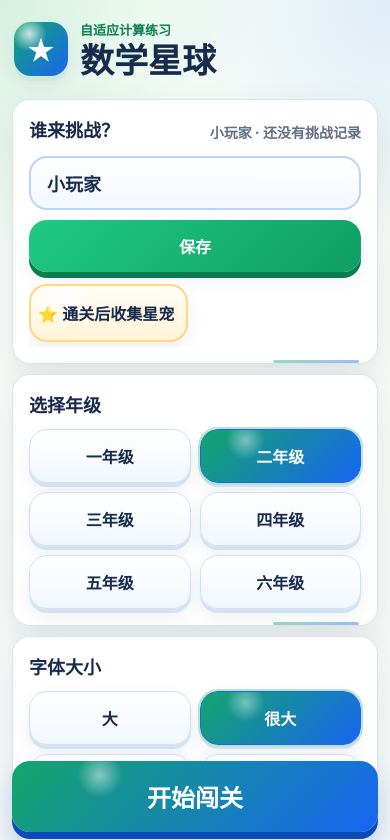
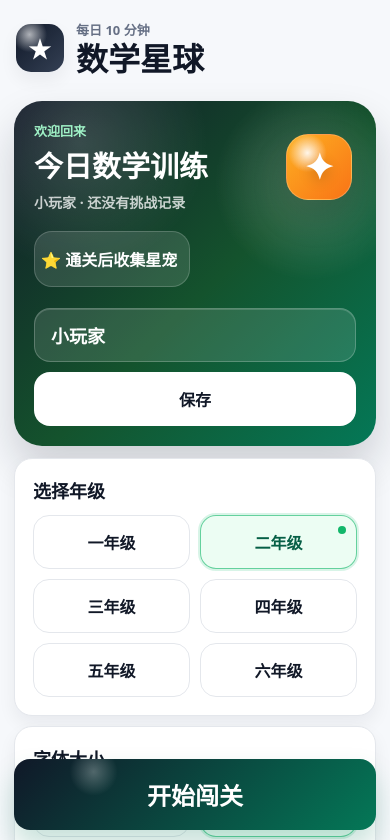
Before and after one commit to fjqjackie/math-planet-game, a plain HTML site: page index.html in a window 390 px wide. Shown: the top 840 px of the page. Drawn offline with Linux system fonts and the light colour scheme.

Commit message:
Refine premium mobile UI

```diff
--- a/index.html
+++ b/index.html
@@ -12,21 +12,27 @@
         <div class="brand">
           <span class="planet">★</span>
           <div>
-            <p class="eyebrow">自适应计算练习</p>
+            <p class="eyebrow">每日 10 分钟</p>
             <h1>数学星球</h1>
           </div>
         </div>
 
         <section class="panel player-panel">
-          <div class="section-heading">
-            <h2>谁来挑战？</h2>
-            <span id="profileSummary">还没有挑战记录</span>
+          <div class="mission-head">
+            <div>
+              <p class="section-kicker">欢迎回来</p>
+              <h2>今日数学训练</h2>
+              <span id="profileSummary">还没有挑战记录</span>
+            </div>
+            <div class="mission-orb">
+              <span>✦</span>
+            </div>
           </div>
+          <div id="collectionPreview" class="collection-preview"></div>
           <div class="player-row">
-            <input id="playerNameInput" class="player-input" maxlength="12" placeholder="输入小朋友昵称" />
+            <input id="playerNameInput" class="player-input" maxlength="12" placeholder="小朋友昵称" />
             <button id="saveProfileButton" class="small-button">保存</button>
           </div>
-          <div id="collectionPreview" class="collection-preview"></div>
         </section>
 
         <div class="setup-grid">
--- a/styles.css
+++ b/styles.css
@@ -1,23 +1,23 @@
 :root {
   color-scheme: light;
-  --bg: #f7faf7;
-  --ink: #172b4d;
-  --muted: #5f6f85;
+  --bg: #f6f8fb;
+  --ink: #111827;
+  --muted: #667085;
   --panel: #ffffff;
-  --line: #d7e2ea;
-  --blue: #1865f2;
-  --blue-dark: #0b4ab8;
-  --orange: #ff9f1c;
-  --pink: #f4629a;
-  --green: #14a66a;
-  --green-dark: #0b7f51;
-  --yellow: #f7c948;
+  --line: #e4e7ec;
+  --blue: #2563eb;
+  --blue-dark: #1d4ed8;
+  --orange: #f79009;
+  --pink: #ee46bc;
+  --green: #12b76a;
+  --green-dark: #039855;
+  --yellow: #fdb022;
   --red: #ef476f;
-  --purple: #7c5cff;
-  --cream: #fff8e6;
-  --shadow: 0 16px 38px rgba(29, 50, 84, 0.12);
-  --soft-shadow: 0 7px 18px rgba(29, 50, 84, 0.08);
-  --radius: 14px;
+  --purple: #7a5af8;
+  --cream: #fffbeb;
+  --shadow: 0 18px 36px rgba(16, 24, 40, 0.08);
+  --soft-shadow: 0 8px 18px rgba(16, 24, 40, 0.06);
+  --radius: 22px;
   font-family: ui-rounded, "PingFang SC", "Hiragino Sans GB", "Microsoft YaHei", system-ui, sans-serif;
 }
 
@@ -29,10 +29,7 @@ body {
   min-height: 100vh;
   margin: 0;
   color: var(--ink);
-  background:
-    radial-gradient(circle at 12% 0%, rgba(20, 166, 106, 0.14), transparent 18rem),
-    radial-gradient(circle at 86% 8%, rgba(24, 101, 242, 0.12), transparent 18rem),
-    linear-gradient(180deg, #fbfff8 0%, #f3f8fb 56%, #f7faf7 100%);
+  background: linear-gradient(180deg, #f9fbff 0%, #f4f7fb 100%);
 }
 
 button {
@@ -58,26 +55,27 @@ button {
   display: flex;
   align-items: center;
   gap: 16px;
-  padding: 14px 2px 18px;
+  padding: 8px 2px 18px;
 }
 
 .planet {
   display: grid;
-  width: 64px;
-  height: 64px;
+  width: 52px;
+  height: 52px;
   place-items: center;
-  border-radius: 20px;
+  border-radius: 16px;
   color: #fff;
   background:
-    radial-gradient(circle at 28% 22%, rgba(255, 255, 255, 0.75), transparent 1.1rem),
-    linear-gradient(135deg, var(--green), var(--blue));
-  box-shadow: 0 8px 0 #cfe9dc, var(--soft-shadow);
-  font-size: 31px;
+    radial-gradient(circle at 28% 22%, rgba(255, 255, 255, 0.65), transparent 1.1rem),
+    linear-gradient(135deg, #101828, #344054);
+  box-shadow: var(--soft-shadow);
+  font-size: 25px;
 }
 
 .eyebrow {
   margin: 0 0 6px;
-  color: var(--green-dark);
+  color: var(--muted);
+  font-size: 13px;
   font-weight: 800;
 }
 
@@ -87,13 +85,14 @@ h2 {
 }
 
 h1 {
-  font-size: clamp(36px, 6vw, 68px);
+  font-size: clamp(32px, 5.6vw, 56px);
   line-height: 1;
   letter-spacing: 0;
 }
 
 h2 {
   font-size: 22px;
+  letter-spacing: 0;
 }
 
 .setup-grid {
@@ -106,10 +105,10 @@ h2 {
 .question-card,
 .result-hero,
 .result-grid {
-  border: 1px solid rgba(215, 226, 234, 0.9);
+  border: 1px solid var(--line);
   border-radius: var(--radius);
-  background: rgba(255, 255, 255, 0.96);
-  box-shadow: var(--shadow);
+  background: var(--panel);
+  box-shadow: var(--soft-shadow);
 }
 
 .panel {
@@ -119,14 +118,7 @@ h2 {
 }
 
 .panel::after {
-  content: "";
-  position: absolute;
-  inset: auto 18px 0 auto;
-  width: 86px;
-  height: 3px;
-  border-radius: 999px;
-  background: linear-gradient(90deg, var(--green), var(--blue));
-  opacity: 0.42;
+  display: none;
 }
 
 .operation-panel {
@@ -135,37 +127,95 @@ h2 {
 
 .player-panel {
   margin-bottom: 16px;
+  color: #fff;
+  border: 0;
+  background:
+    radial-gradient(circle at 82% 24%, rgba(255, 255, 255, 0.22), transparent 6rem),
+    radial-gradient(circle at 18% 12%, rgba(255, 255, 255, 0.16), transparent 8rem),
+    linear-gradient(135deg, #111827 0%, #14532d 54%, #047857 100%);
+  box-shadow: 0 22px 42px rgba(17, 24, 39, 0.18);
+}
+
+.mission-head {
+  display: grid;
+  grid-template-columns: 1fr auto;
+  gap: 16px;
+  align-items: center;
+}
+
+.mission-head h2 {
+  margin: 3px 0 8px;
+  color: #fff;
+  font-size: clamp(26px, 5vw, 40px);
+}
+
+.mission-head span {
+  display: block;
+  color: rgba(255, 255, 255, 0.76);
+  font-size: 14px;
+  font-weight: 800;
+  line-height: 1.45;
+}
+
+.section-kicker {
+  margin: 0;
+  color: #9ff1c6;
+  font-size: 13px;
+  font-weight: 900;
+}
+
+.mission-orb {
+  display: grid;
+  width: 78px;
+  height: 78px;
+  place-items: center;
+  border: 1px solid rgba(255, 255, 255, 0.22);
+  border-radius: 26px;
+  background:
+    radial-gradient(circle at 32% 28%, rgba(255, 255, 255, 0.9), transparent 1.2rem),
+    linear-gradient(135deg, #fdb022, #f97316);
+  box-shadow: 0 16px 34px rgba(0, 0, 0, 0.18);
+}
+
+.mission-orb span {
+  color: #fff;
+  font-size: 36px;
+  text-shadow: 0 5px 14px rgba(0, 0, 0, 0.18);
 }
 
 .player-row {
   display: grid;
   grid-template-columns: 1fr auto;
   gap: 10px;
-  margin-top: 14px;
+  margin-top: 16px;
 }
 
 .player-input {
   min-height: 56px;
   width: 100%;
-  border: 2px solid #b8d5ff;
-  border-radius: var(--radius);
+  border: 1px solid rgba(255, 255, 255, 0.22);
+  border-radius: 16px;
   padding: 0 16px;
-  color: var(--ink);
-  background: linear-gradient(180deg, #ffffff, #f3f8ff);
+  color: #fff;
+  background: rgba(255, 255, 255, 0.12);
   font: inherit;
-  font-size: 20px;
+  font-size: 17px;
   font-weight: 900;
-  box-shadow: inset 0 2px 0 rgba(255, 255, 255, 0.9);
+  box-shadow: inset 0 1px 0 rgba(255, 255, 255, 0.16);
+}
+
+.player-input::placeholder {
+  color: rgba(255, 255, 255, 0.64);
 }
 
 .small-button {
   min-height: 56px;
   border: 0;
-  border-radius: var(--radius);
+  border-radius: 16px;
   padding: 0 18px;
-  color: #fff;
-  background: linear-gradient(135deg, #20c983, #0f9f63);
-  box-shadow: 0 6px 0 #0a7d4e, var(--soft-shadow);
+  color: #111827;
+  background: #fff;
+  box-shadow: none;
   cursor: pointer;
   font-weight: 900;
 }
@@ -175,28 +225,27 @@ h2 {
   flex-wrap: wrap;
   gap: 8px;
   min-height: 44px;
-  margin-top: 12px;
+  margin-top: 18px;
 }
 
 .creature-chip {
   display: inline-flex;
   align-items: center;
   gap: 8px;
-  min-height: 58px;
-  padding: 7px 12px 7px 7px;
-  border: 2px solid rgba(255, 209, 102, 0.8);
-  border-radius: var(--radius);
-  background:
-    radial-gradient(circle at 20% 18%, rgba(255, 255, 255, 0.9), transparent 2rem),
-    linear-gradient(180deg, #fffdf7, #fff4d8);
+  min-height: 56px;
+  padding: 6px 12px 6px 6px;
+  border: 1px solid rgba(255, 255, 255, 0.18);
+  border-radius: 18px;
+  color: #fff;
+  background: rgba(255, 255, 255, 0.12);
   font-weight: 900;
-  box-shadow: var(--soft-shadow);
+  box-shadow: none;
 }
 
 .creature-chip img {
-  width: 44px;
-  height: 44px;
-  border-radius: var(--radius);
+  width: 42px;
+  height: 42px;
+  border-radius: 14px;
   object-fit: cover;
 }
 
@@ -206,7 +255,7 @@ h2 {
 }
 
 .creature-chip small {
-  color: var(--muted);
+  color: rgba(255, 255, 255, 0.66);
   font-size: 11px;
   font-weight: 900;
 }
@@ -220,8 +269,8 @@ h2 {
 
 .section-heading span {
   color: var(--muted);
-  font-size: 14px;
-  font-weight: 800;
+  font-size: 13px;
+  font-weight: 700;
 }
 
 .choice-grid {
@@ -246,7 +295,7 @@ h2 {
 .key-button {
   min-height: 54px;
   border: 0;
-  border-radius: var(--radius);
+  border-radius: 16px;
   cursor: pointer;
   font-weight: 900;
   transition: transform 120ms ease, box-shadow 120ms ease, filter 120ms ease;
@@ -260,25 +309,35 @@ h2 {
 .operation-card:active,
 .small-button:active {
   transform: translateY(3px);
-  box-shadow: 0 2px 0 rgba(22, 72, 181, 0.7);
+  box-shadow: none;
 }
 
 .choice-button {
   padding: 14px 10px;
   color: var(--ink);
-  background: linear-gradient(180deg, #ffffff, #f2f7ff);
-  border: 1px solid #cfe0f4;
-  box-shadow: 0 4px 0 #d3e2f2, var(--soft-shadow);
+  background: #fff;
+  border: 1px solid var(--line);
+  box-shadow: none;
   outline: 2px solid transparent;
+  position: relative;
 }
 
 .choice-button.active {
-  color: #fff;
-  border-color: var(--blue);
-  background:
-    radial-gradient(circle at 28% 20%, rgba(255, 255, 255, 0.42), transparent 1.2rem),
-    linear-gradient(135deg, var(--green), var(--blue));
-  outline-color: #b9e5d0;
+  color: #065f46;
+  border-color: rgba(18, 183, 106, 0.62);
+  background: #ecfdf3;
+  outline-color: rgba(18, 183, 106, 0.16);
+}
+
+.choice-button.active::after {
+  content: "";
+  position: absolute;
+  top: 10px;
+  right: 10px;
+  width: 8px;
+  height: 8px;
+  border-radius: 50%;
+  background: var(--green);
 }
 
 .operation-list {
@@ -289,24 +348,23 @@ h2 {
 }
 
 .operation-card {
-  min-height: 78px;
-  padding: 12px 8px;
-  border: 1px solid #cbdcec;
-  border-radius: var(--radius);
+  min-height: 82px;
+  padding: 13px 10px;
+  border: 1px solid var(--line);
+  border-radius: 18px;
   color: var(--ink);
-  background:
-    radial-gradient(circle at 20% 12%, rgba(255, 255, 255, 0.95), transparent 2rem),
-    linear-gradient(180deg, #ffffff, #f1f7ff);
-  box-shadow: 0 4px 0 #d3e2f2, var(--soft-shadow);
+  background: #fff;
+  box-shadow: none;
   cursor: grab;
   text-align: center;
   font-weight: 900;
+  position: relative;
 }
 
 .operation-card strong {
   display: block;
   margin-bottom: 4px;
-  font-size: 26px;
+  font-size: 25px;
 }
 
 .operation-card span {
@@ -315,15 +373,22 @@ h2 {
 }
 
 .operation-card.active {
-  color: #fff;
-  border-color: var(--green);
-  background:
-    radial-gradient(circle at 24% 16%, rgba(255, 255, 255, 0.38), transparent 1.8rem),
-    linear-gradient(135deg, var(--green), var(--blue));
+  color: #064e3b;
+  border-color: rgba(18, 183, 106, 0.62);
+  background: #ecfdf3;
 }
 
 .operation-card.active span {
-  color: #e8f3ff;
+  color: #047857;
+}
+
+.operation-card.active::after {
+  content: "✓";
+  position: absolute;
+  top: 9px;
+  right: 10px;
+  color: var(--green-dark);
+  font-size: 14px;
 }
 
 .operation-card.dragging {
@@ -336,18 +401,18 @@ h2 {
   padding: 18px 20px;
   color: #fff;
   background:
-    radial-gradient(circle at 24% 20%, rgba(255, 255, 255, 0.48), transparent 1.4rem),
-    linear-gradient(135deg, var(--green), var(--blue));
-  box-shadow: 0 7px 0 var(--blue-dark), 0 18px 30px rgba(24, 101, 242, 0.2);
+    radial-gradient(circle at 22% 18%, rgba(255, 255, 255, 0.28), transparent 1.5rem),
+    linear-gradient(135deg, #101828, #047857);
+  box-shadow: 0 16px 28px rgba(4, 120, 87, 0.22);
   font-size: 24px;
 }
 
 .ghost-button {
   padding: 12px 18px;
-  color: var(--blue-dark);
-  background: linear-gradient(180deg, #ffffff, #eaf4ff);
-  border: 1px solid #c9ddff;
-  box-shadow: 0 4px 0 #cfe0f4;
+  color: var(--ink);
+  background: #fff;
+  border: 1px solid var(--line);
+  box-shadow: none;
 }
 
 .wide {
@@ -364,7 +429,7 @@ h2 {
   top: 0;
   z-index: 5;
   padding-top: 4px;
-  background: linear-gradient(180deg, rgba(247, 250, 247, 0.98), rgba(247, 250, 247, 0.74));
+  background: linear-gradient(180deg, rgba(246, 248, 251, 0.98), rgba(246, 248, 251, 0.76));
   backdrop-filter: blur(12px);
 }
 
@@ -374,10 +439,10 @@ h2 {
   place-items: center;
   padding: 0 14px;
   border-radius: 999px;
-  background: linear-gradient(180deg, #ffffff, #f5f9ff);
-  border: 1px solid #d3e2f7;
+  background: #fff;
+  border: 1px solid var(--line);
   font-weight: 900;
-  box-shadow: var(--soft-shadow);
+  box-shadow: none;
 }
 
 .timer-pill {
@@ -403,18 +468,16 @@ h2 {
   overflow: hidden;
   height: 18px;
   border-radius: 999px;
-  background: #dcecff;
-  border: 2px solid #ffffff;
-  box-shadow: inset 0 2px 4px rgba(37, 64, 112, 0.12), var(--soft-shadow);
+  background: #eef2f6;
+  border: 0;
+  box-shadow: none;
 }
 
 .progress-bar {
   width: 0;
   height: 100%;
   border-radius: inherit;
-  background:
-    linear-gradient(90deg, rgba(255, 255, 255, 0.35), transparent 38%),
-    linear-gradient(90deg, var(--green), var(--yellow), var(--pink));
+  background: linear-gradient(90deg, var(--green), var(--blue));
   transition: width 220ms ease;
 }
 
@@ -426,29 +489,25 @@ h2 {
   text-align: center;
   position: relative;
   overflow: hidden;
-  border-color: transparent;
-  background:
-    radial-gradient(circle at 18% 18%, rgba(20, 166, 106, 0.13), transparent 8rem),
-    radial-gradient(circle at 88% 10%, rgba(24, 101, 242, 0.1), transparent 9rem),
-    linear-gradient(180deg, rgba(255, 255, 255, 0.98), rgba(246, 250, 255, 0.98));
+  border: 1px solid var(--line);
+  background: #fff;
+  box-shadow: var(--shadow);
 }
 
 .question-card::before {
-  content: "";
-  position: absolute;
-  inset: 16px;
-  border: 2px dashed rgba(36, 107, 254, 0.16);
-  border-radius: var(--radius);
-  pointer-events: none;
+  display: none;
 }
 
 .question-card::after {
-  content: "✦";
+  content: "";
   position: absolute;
-  top: 28px;
-  right: 34px;
-  color: rgba(255, 189, 46, 0.95);
-  font-size: 44px;
+  top: 22px;
+  right: 22px;
+  width: 42px;
+  height: 6px;
+  border-radius: 999px;
+  background: linear-gradient(90deg, var(--green), var(--blue));
+  opacity: 0.22;
 }
 
 .encourage,
@@ -472,7 +531,7 @@ h2 {
   line-height: 1.12;
   font-weight: 1000;
   word-break: break-word;
-  text-shadow: 0 4px 0 rgba(255, 255, 255, 0.9), 0 10px 20px rgba(24, 36, 63, 0.1);
+  text-shadow: none;
 }
 
 .answer-display {
@@ -481,12 +540,10 @@ h2 {
   display: grid;
   place-items: center;
   padding: 10px 20px;
-  border: 2px solid #9cc9ff;
+  border: 1px solid #d0d5dd;
   border-radius: var(--radius);
-  background:
-    linear-gradient(#ffffff, #f5f9ff) padding-box,
-    linear-gradient(135deg, #9cc9ff, #ffd166) border-box;
-  box-shadow: inset 0 2px 0 rgba(255, 255, 255, 0.9), var(--soft-shadow);
+  background: #f9fafb;
+  box-shadow: none;
   font-size: calc(var(--question-size, 76px) * 0.55);
   font-weight: 1000;
 }
@@ -499,10 +556,8 @@ h2 {
 
 .voice-button {
   color: #fff;
-  background:
-    radial-gradient(circle at 25% 20%, rgba(255, 255, 255, 0.42), transparent 1.2rem),
-    linear-gradient(135deg, #20c983, #0f9f63);
-  box-shadow: 0 5px 0 #0a7d4e, var(--soft-shadow);
+  background: #101828;
+  box-shadow: none;
   font-size: 20px;
 }
 
@@ -527,11 +582,9 @@ h2 {
 .key-button {
   min-height: 76px;
   color: var(--ink);
-  background:
-    radial-gradient(circle at 22% 18%, rgba(255, 255, 255, 0.85), transparent 1.3rem),
-    linear-gradient(180deg, #ffffff, #edf5ff);
-  border: 1px solid #c7d9f2;
-  box-shadow: 0 5px 0 #c9d8ea, var(--soft-shadow);
+  background: #fff;
+  border: 1px solid var(--line);
+  box-shadow: none;
   font-size: 32px;
 }
 
@@ -751,15 +804,12 @@ h2 {
   }
 
   body {
-    background:
-      radial-gradient(circle at 0% 0%, rgba(20, 166, 106, 0.16), transparent 16rem),
-      radial-gradient(circle at 100% 0%, rgba(24, 101, 242, 0.12), transparent 15rem),
-      linear-gradient(180deg, #fbfff8 0%, #f4f8fb 100%);
+    background: #f6f8fb;
   }
 
   .app {
     width: 100%;
-    padding: 12px 12px 96px;
+    padding: 14px 14px 98px;
   }
 
   .screen {
@@ -768,15 +818,15 @@ h2 {
 
   .brand {
     gap: 12px;
-    padding: 8px 2px 12px;
+    padding: 6px 2px 14px;
   }
 
   .planet {
-    width: 54px;
-    height: 54px;
-    border-radius: 17px;
-    font-size: 27px;
-    box-shadow: 0 5px 0 #cfe9dc, var(--soft-shadow);
+    width: 48px;
+    height: 48px;
+    border-radius: 15px;
+    font-size: 24px;
+    box-shadow: var(--soft-shadow);
   }
 
   .eyebrow {
@@ -785,7 +835,7 @@ h2 {
   }
 
   h1 {
-    font-size: 34px;
+    font-size: 32px;
   }
 
   h2 {
@@ -793,13 +843,33 @@ h2 {
   }
 
   .panel {
-    padding: 16px;
+    padding: 18px;
   }
 
   .operation-panel,
   .player-panel {
-    margin-top: 10px;
-    margin-bottom: 10px;
+    margin-top: 12px;
+    margin-bottom: 12px;
+  }
+
+  .player-panel {
+    min-height: 214px;
+    padding: 20px;
+    border-radius: 28px;
+  }
+
+  .mission-head {
+    grid-template-columns: 1fr 70px;
+  }
+
+  .mission-head h2 {
+    font-size: 29px;
+  }
+
+  .mission-orb {
+    width: 66px;
+    height: 66px;
+    border-radius: 22px;
   }
 
   .setup-grid,
@@ -810,7 +880,7 @@ h2 {
 
   .choice-grid {
     grid-template-columns: repeat(2, minmax(0, 1fr));
-    gap: 9px;
+    gap: 10px;
     margin-top: 12px;
   }
 
@@ -827,8 +897,8 @@ h2 {
   }
 
   .operation-card {
-    min-width: 98px;
-    min-height: 76px;
+    min-width: 104px;
+    min-height: 82px;
     scroll-snap-align: start;
   }
 
@@ -842,7 +912,7 @@ h2 {
 
   .choice-button,
   .small-button {
-    min-height: 52px;
+    min-height: 54px;
   }
 
   .player-input {
@@ -878,6 +948,7 @@ h2 {
   .topbar {
     gap: 7px;
     padding-bottom: 10px;
+    background: rgba(246, 248, 251, 0.92);
   }
 
   .ghost-button {
@@ -906,7 +977,7 @@ h2 {
   }
 
   .progress-track {
-    height: 14px;
+    height: 10px;
   }
 
   .practice-screen {
@@ -918,17 +989,17 @@ h2 {
   .question-card {
     min-height: 0;
     flex: 1 1 auto;
-    padding: 24px 14px;
+    padding: 24px 16px;
+    border-radius: 28px;
   }
 
   .question-card::before {
-    inset: 11px;
+    display: none;
   }
 
   .question-card::after {
-    top: 18px;
+    top: 20px;
     right: 20px;
-    font-size: 31px;
   }
 
   .encourage,
@@ -951,12 +1022,12 @@ h2 {
     position: sticky;
     bottom: 0;
     z-index: 8;
-    margin: 10px -12px -96px;
-    padding: 10px 12px 14px;
+    margin: 10px -14px -98px;
+    padding: 12px 14px 16px;
     border-top: 1px solid rgba(205, 220, 235, 0.85);
-    border-radius: 22px 22px 0 0;
-    background: rgba(255, 255, 255, 0.94);
-    box-shadow: 0 -12px 30px rgba(29, 50, 84, 0.12);
+    border-radius: 26px 26px 0 0;
+    background: rgba(255, 255, 255, 0.96);
+    box-shadow: 0 -14px 32px rgba(16, 24, 40, 0.08);
     backdrop-filter: blur(14px);
   }
 
@@ -974,7 +1045,7 @@ h2 {
   }
 
   .key-button {
-    min-height: 58px;
+    min-height: 60px;
     font-size: 25px;
     border-radius: 16px;
   }
@@ -987,9 +1058,9 @@ h2 {
 
   .setup-screen > .primary-button {
     position: fixed;
-    left: 12px;
-    right: 12px;
-    bottom: 12px;
+    left: 14px;
+    right: 14px;
+    bottom: 14px;
     z-index: 10;
     width: auto;
     margin: 0;
```
